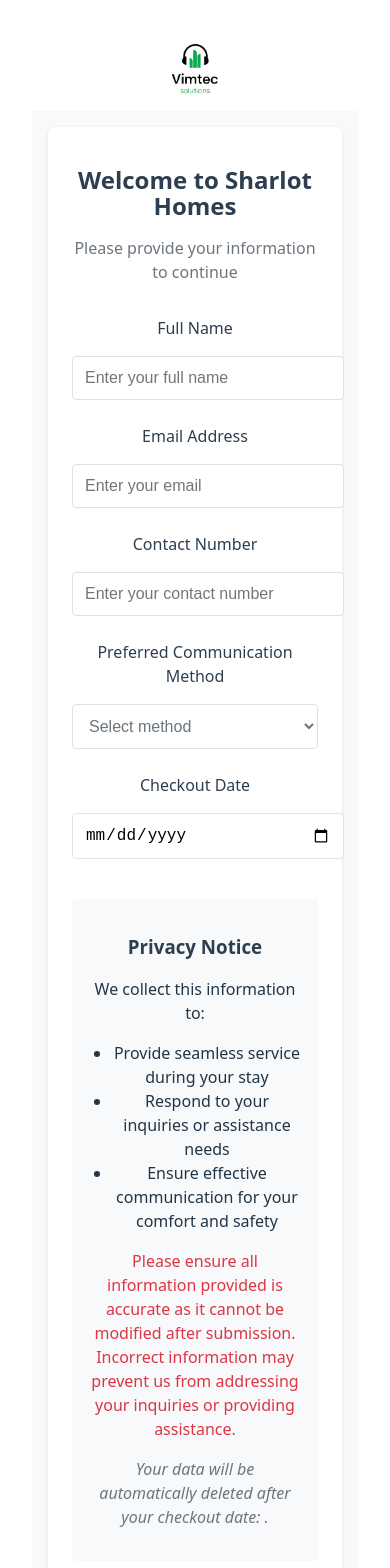
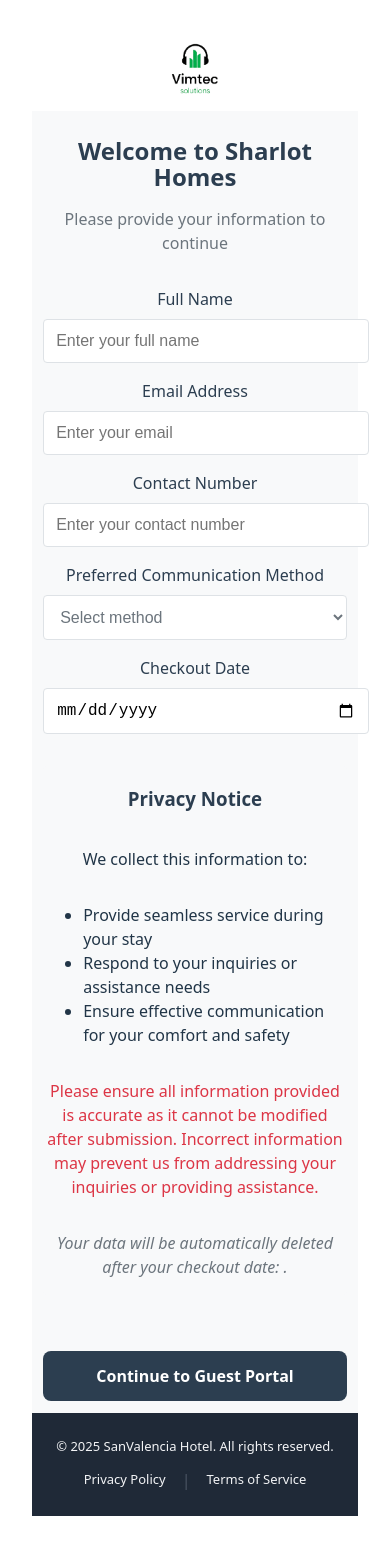
Before and after one commit to Victor-Mutwiri/HotelPortal, a React (Vite) app: page / in a window 390 px wide. Shown: the top 1568 px of the page. Built offline with nearby package versions, Linux system fonts and the light colour scheme; no server answers.

Commit message:
modified landing page responsiveness

```diff
--- a/src/screens/goodbye.jsx
+++ b/src/screens/goodbye.jsx
@@ -15,7 +15,7 @@ const Goodbye = () => {
 
     return (
         <div className="goodbye-container">
-                <h1>Thank You for Choosing SanValencia!</h1>
+                <h1>Thank You for Choosing Sharlot Homes!</h1>
                 <div className="farewell-message">
                     <p>We hope you had a wonderful stay with us.</p>
                     <p>Your comfort and satisfaction have been our priority.</p>
--- a/src/screens/home.jsx
+++ b/src/screens/home.jsx
@@ -27,7 +27,7 @@ const Home = () => {
     }, [navigate]);
     return (
         <main className='home'>
-            <h1>Welcome to SanValencia Guest Portal</h1>
+            <h1>Welcome to Sharlot Homes Guest Portal</h1>
             <FAQSection />
             <ServicePanel />
             {/* <MenuSection /> */}
--- a/src/styles/LandingPage.css
+++ b/src/styles/LandingPage.css
@@ -1,19 +1,11 @@
 .landing-container {
   min-height: 100vh;
   display: flex;
+  flex-direction: column;
   justify-content: center;
   align-items: center;
-  padding: 2rem;
+  padding: 1rem;
   background-color: #f8f9fa;
-}
-
-.form-wrapper {
-  background: white;
-  padding: 2rem;
-  border-radius: 8px;
-  box-shadow: 0 2px 4px rgba(0, 0, 0, 0.1);
-  max-width: 600px;
-  width: 100%;
 }
 
 h1 {
@@ -30,14 +22,20 @@ h1 {
 .guest-form {
   display: flex;
   flex-direction: column;
-  gap: 1.5rem;
+  gap: 1rem;
+}
+.guest-form input {
+  max-width: 850px;
+}
+.guest-form select {
+  max-width: 850px;
 }
 
-.form-group {
+/* .form-group {
   display: flex;
   flex-direction: column;
   gap: 0.5rem;
-}
+} */
 
 label {
   font-weight: 500;
@@ -64,20 +62,21 @@ input:focus {
 }
 
 .privacy-notice {
+  display: flex;
+  flex-direction: column;
+  align-items: center;
   background-color: #f8f9fa;
-  padding: 1.5rem;
   border-radius: 4px;
   margin: 1rem 0;
 }
 
 .privacy-notice h3 {
   color: #2c3e50;
-  margin-bottom: 1rem;
 }
 
 .privacy-notice ul {
-  margin: 1rem 0;
-  padding-left: 1.5rem;
+  align-items: flex-start;
+  text-align: left;
 }
 
 .important-notice {
@@ -138,18 +137,18 @@ option:first-child {
 /* Mobile Responsive Styles */
 @media (max-width: 600px) {
   .landing-container {
-    padding: 1rem;
+    padding: 0.7rem;
   }
 
   .form-wrapper {
-    padding: 1.5rem;
+    width: 100%;
+    /* padding: 1.5rem; */
+  }
+  .guest-form input{
+    max-width: 300px;
   }
 
-  h1 {
+  .form-wrapper h1 {
     font-size: 1.5rem;
   }
-
-  .privacy-notice {
-    padding: 1rem;
-  }
 }
```
